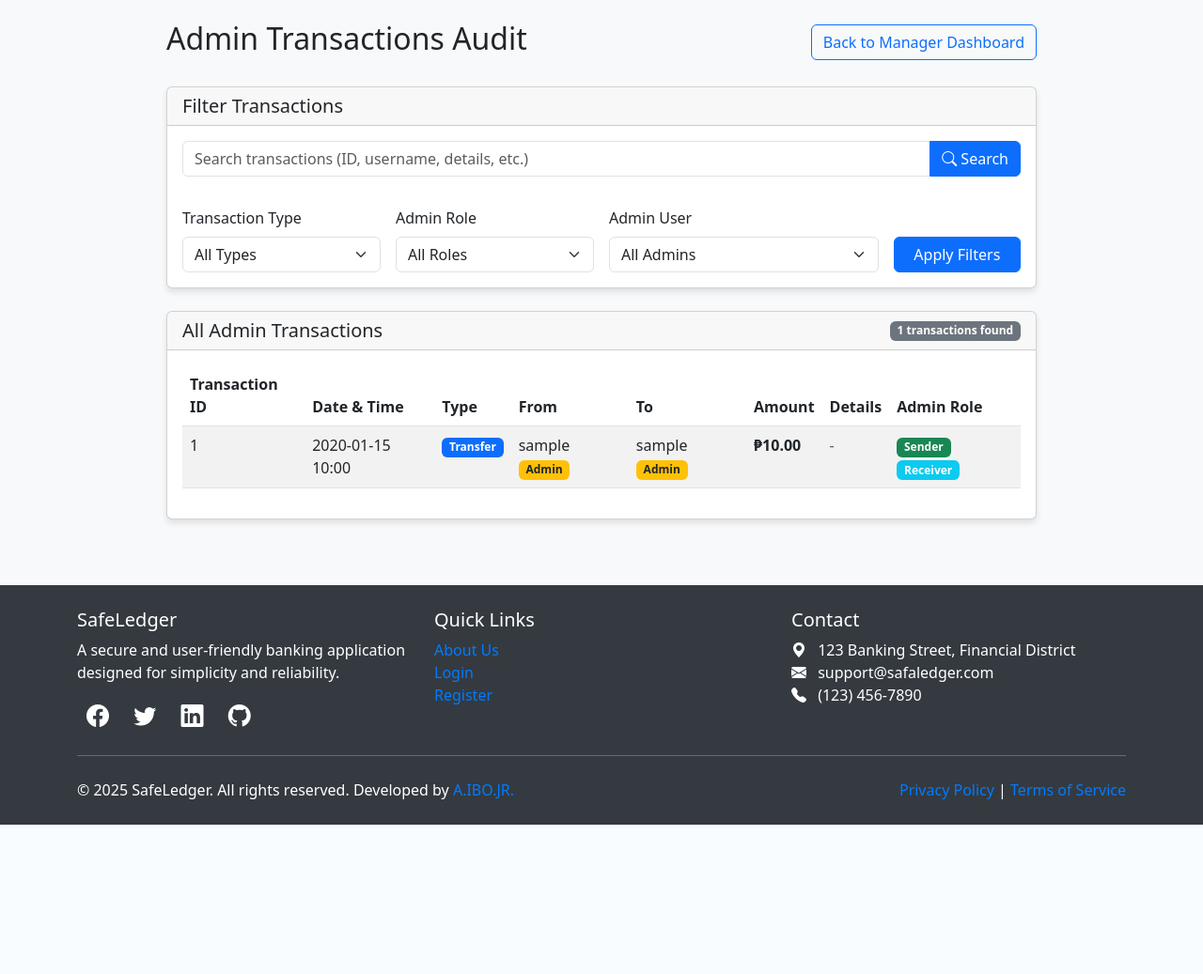
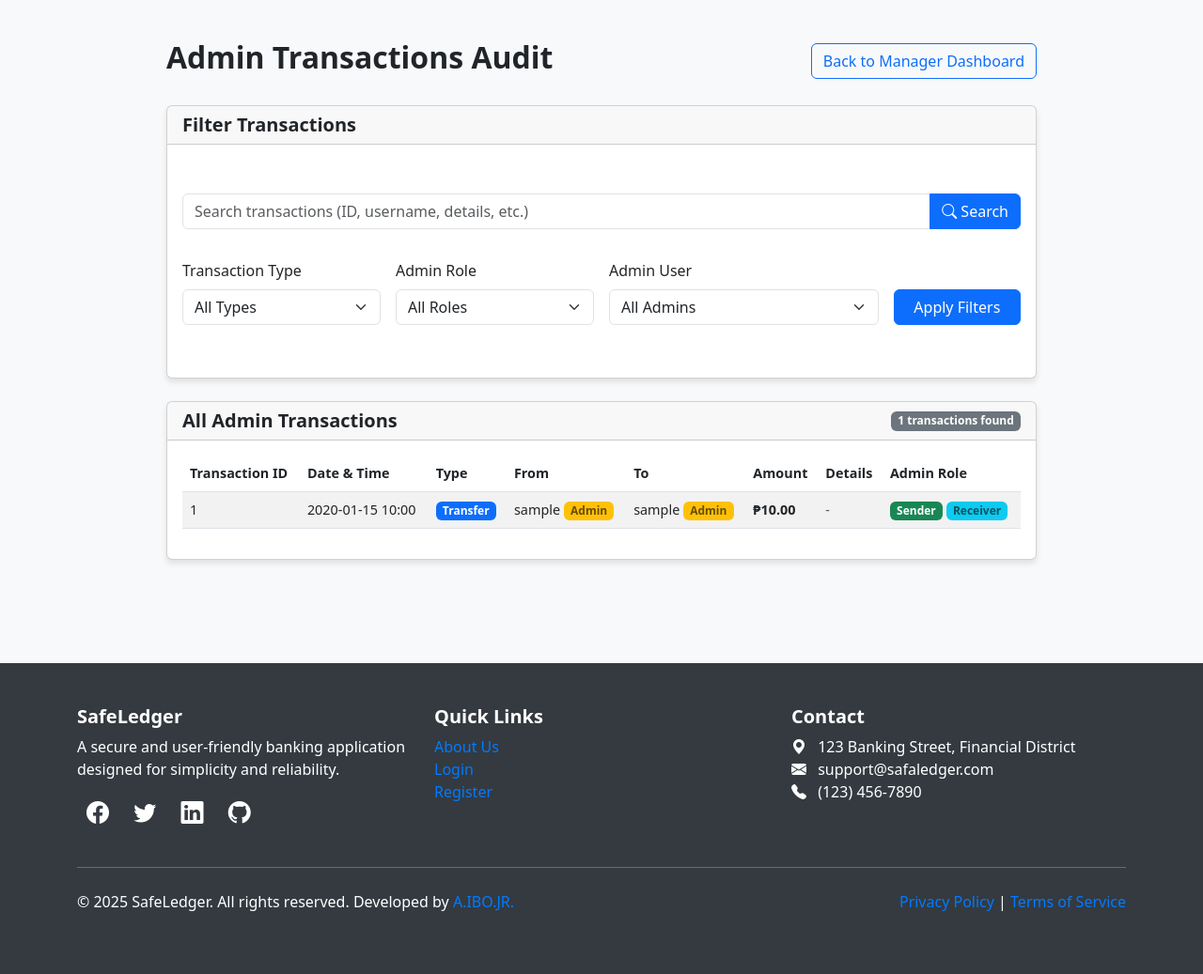
Before and after one commit to jijayne/simple-banking-app-v2, a Flask app: template templates/manager/admin_transactions.html in a window 1280 px wide. Shown: the part 62-1099 px from the top of the page at 94% size. Before the commit the page ends 940 px from the top, so only its background shows below. Run offline with Flask 2, Linux system fonts and the light colour scheme; tables that the repository leaves empty hold one stand-in row (values such as "Sample post"); the template is opened without the code that fills it: values that come from a table or form of the project are taken from there, most other values are stand-ins (such as "Sample title", 1, 10 or a date in 2020); parts of the project's set-up code (start-up, migrations or seed data) failed here and were passed over; some libraries are stand-ins or nearby versions.

Commit message:
UI Implemented (AdminTransaction)

```diff
--- a/templates/manager/admin_transactions.html
+++ b/templates/manager/admin_transactions.html
@@ -1,6 +1,131 @@
 {% extends "base.html" %}
 
 {% block content %}
+<style>
+    /* Container spacing */
+    .row {
+        margin-top: 20px;
+        margin-bottom: 40px;
+    }
+
+    h2, h5 {
+        font-weight: 600;
+    }
+
+    /* Filter form */
+    form .form-label {
+        font-weight: 500;
+    }
+    form .form-select, form .form-control {
+        border-radius: 0.375rem;
+    }
+
+    /* Buttons */
+    .btn-primary {
+        background-color: #0d6efd;
+        border-color: #0d6efd;
+    }
+    .btn-primary:hover {
+        background-color: #0b5ed7;
+        border-color: #0a58ca;
+    }
+    .btn-outline-primary {
+        color: #0d6efd;
+        border-color: #0d6efd;
+    }
+    .btn-outline-primary:hover {
+        background-color: #0d6efd;
+        color: white;
+    }
+
+    /* Clear filters button */
+    .btn-outline-secondary {
+        border-color: #6c757d;
+        color: #6c757d;
+    }
+    .btn-outline-secondary:hover {
+        background-color: #6c757d;
+        color: white;
+    }
+
+    /* Table */
+    table {
+        font-size: 0.9rem;
+    }
+    thead th {
+        background-color: #f8f9fa;
+        font-weight: 600;
+        border-bottom: 2px solid #dee2e6;
+    }
+    tbody tr:hover {
+        background-color: #f1f3f5;
+    }
+
+    /* Badges */
+    .badge {
+        font-size: 0.75rem;
+        padding: 0.35em 0.6em;
+        border-radius: 0.375rem;
+    }
+    .badge.bg-info {
+        background-color: #0dcaf0;
+        color: #0c5460;
+    }
+    .badge.bg-warning {
+        background-color: #ffc107;
+        color: #664d03;
+    }
+    .badge.bg-warning.text-dark {
+        color: #664d03 !important;
+    }
+    .badge.bg-primary {
+        background-color: #0d6efd;
+        color: white;
+    }
+    .badge.bg-success {
+        background-color: #198754;
+        color: white;
+    }
+    .badge.bg-secondary {
+        background-color: #6c757d;
+        color: white;
+    }
+    .badge.bg-danger {
+        background-color: #dc3545;
+        color: white;
+    }
+
+    /* Modal */
+    .modal-content {
+        border-radius: 0.5rem;
+    }
+    .modal-header {
+        border-bottom: 1px solid #dee2e6;
+    }
+    .modal-footer {
+        border-top: 1px solid #dee2e6;
+    }
+    pre {
+        white-space: pre-wrap;
+        word-wrap: break-word;
+        font-family: Consolas, monospace;
+        font-size: 0.9rem;
+    }
+
+    /* Responsive adjustments */
+    @media (max-width: 576px) {
+        .form-select, .form-control {
+            font-size: 0.9rem;
+        }
+        table {
+            font-size: 0.8rem;
+        }
+        .btn {
+            font-size: 0.85rem;
+            padding: 0.3rem 0.5rem;
+        }
+    }
+</style>
 <div class="row">
     <div class="col-lg-10 offset-lg-1">
         <div class="d-flex justify-content-between align-items-center mb-4">
```
